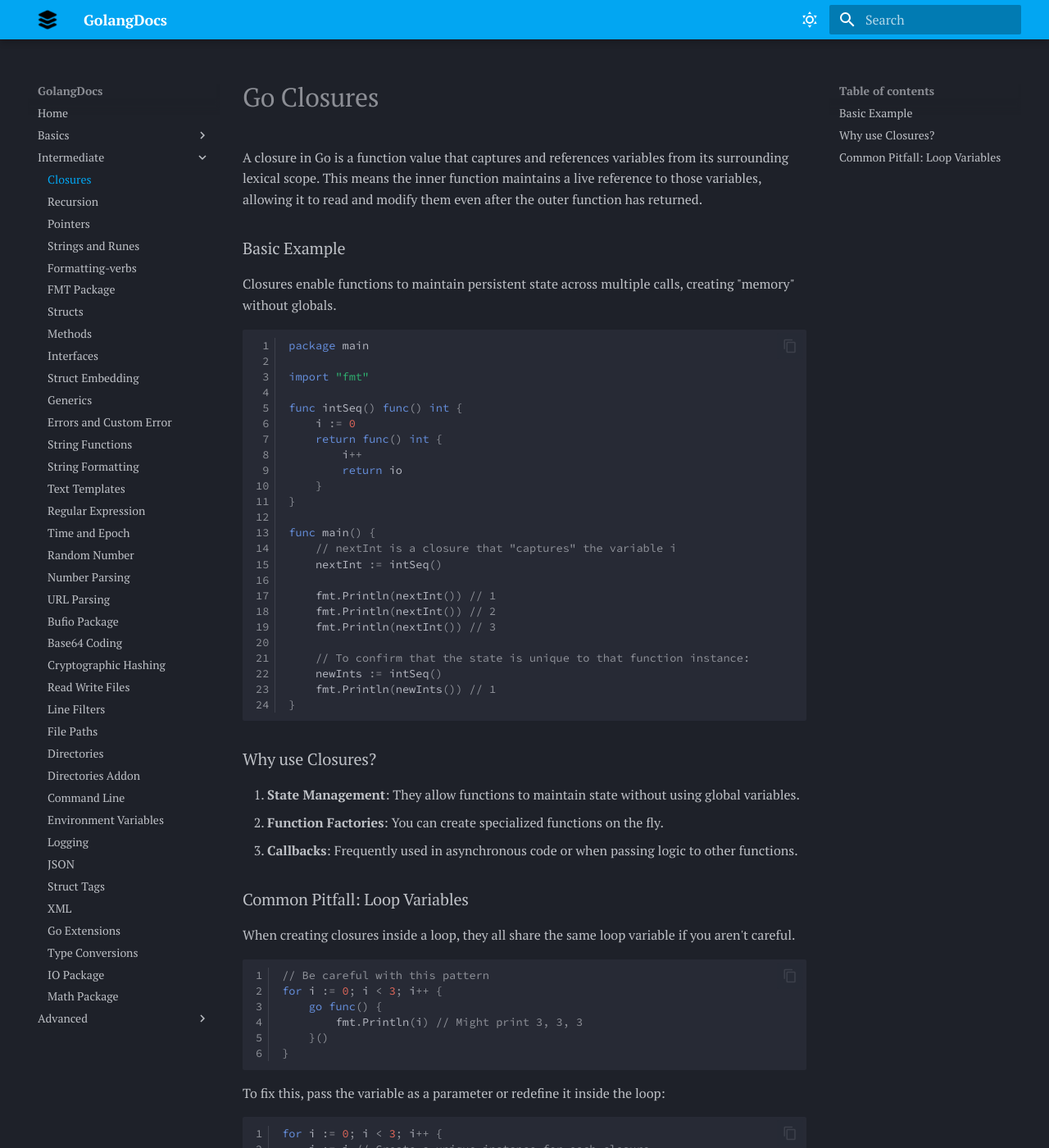
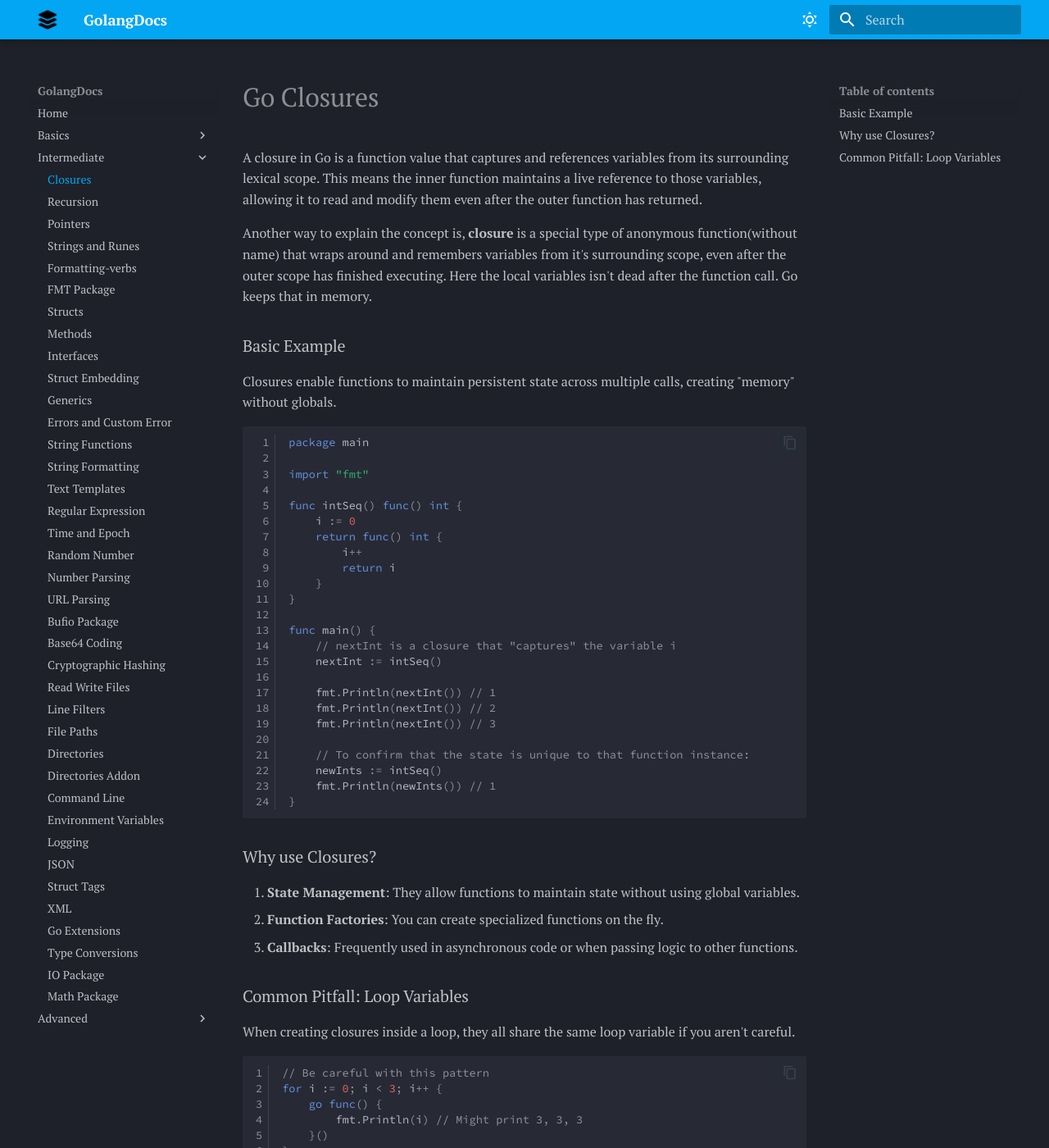
Before and after one commit to kutt27/golangdocs, an MkDocs documentation site: the page built from docs/2. Intermediate/1. Closures.md, in a window 1280 px wide and 1400 px high. Shown: the whole window at 82% size. Built offline with MkDocs 1.6.1 and Material for MkDocs 9.7.7, drawn with Linux system fonts in a browser that asks for light colours; some of the changed text lies outside the part shown.

Commit message:
fix typo and added concept

````diff
--- a/docs/2. Intermediate/1. Closures.md
+++ b/docs/2. Intermediate/1. Closures.md
@@ -1,6 +1,8 @@
 # Go Closures
 
 A closure in Go is a function value that captures and references variables from its surrounding lexical scope. This means the inner function maintains a live reference to those variables, allowing it to read and modify them even after the outer function has returned.
+
+Another way to explain the concept is, **closure** is a special type of anonymous function(without name) that wraps around and remembers variables from it's surrounding scope, even after the outer scope has finished executing. Here the local variables isn't dead after the function call. Go keeps that in memory.
 
 ### Basic Example
 
@@ -15,7 +17,7 @@ func intSeq() func() int {
     i := 0
     return func() int {
         i++
-        return io
+        return i
     }
 }
 
@@ -54,6 +56,8 @@ for i := 0; i < 3; i++ {
 
 To fix this, pass the variable as a parameter or redefine it inside the loop:
 
+> This `go` keyword is a goroutine and the execution will call the operating system to task the current execution. The delay causes this iteration of same element.
+
 ```go
 for i := 0; i < 3; i++ {
     i := i // Create a unique instance for each closure
````
